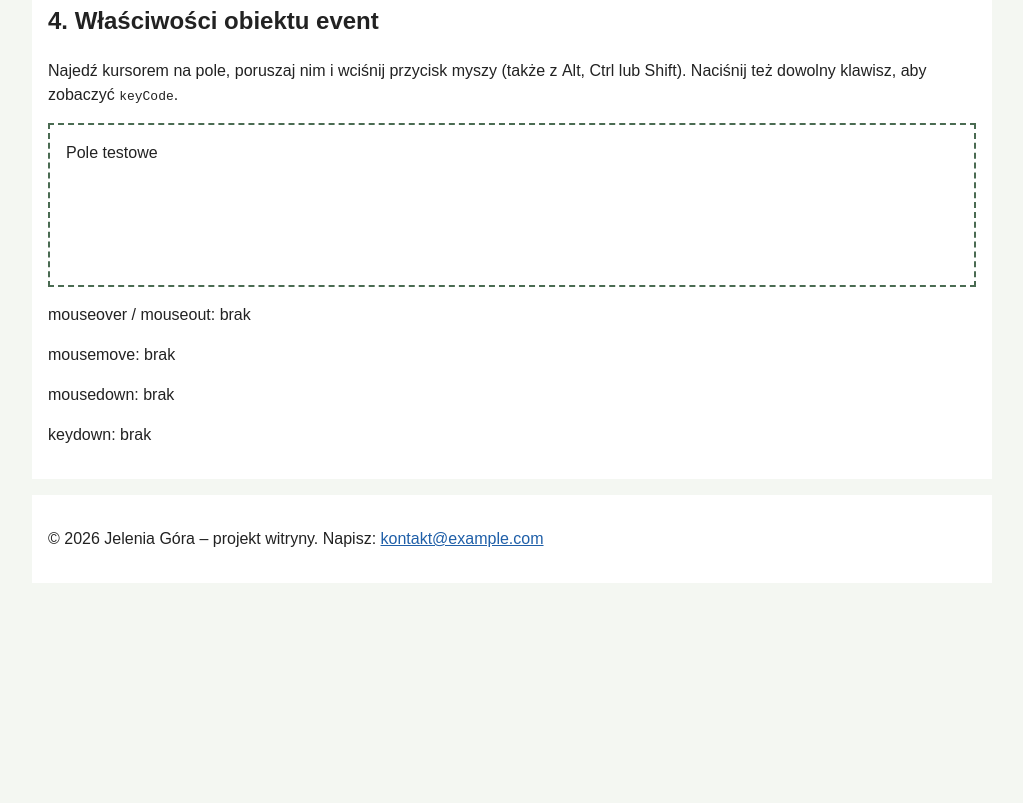
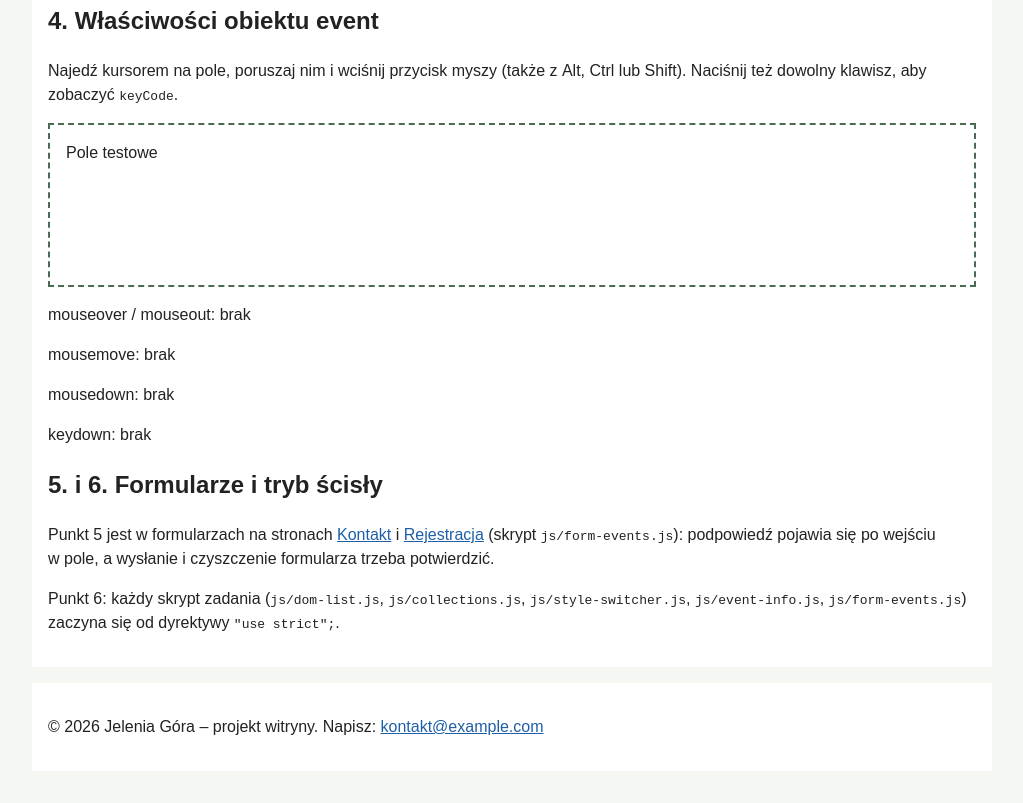
Before and after one commit to plawinskig/Web, a plain HTML site: page dom-events.html in a window 1280 px wide. Shown: the part 914-1717 px from the top of the page, without its empty margins (128-1151 px from the left). Before the commit the page ends 1529 px from the top, so only its background shows below. Drawn offline with Linux system fonts and the light colour scheme; a web font is replaced by a local one.

Commit message:
Point to the solutions of points 5 and 6 on the DOM and events page
- dom-events.html: add a section linking the form pages and listing the strict mode scripts

```diff
--- a/dom-events.html
+++ b/dom-events.html
@@ -103,6 +103,19 @@
       <p id="down-info">mousedown: brak</p>
       <p id="key-info">keydown: brak</p>
     </section>
+
+    <section>
+      <h2>5. i 6. Formularze i tryb ścisły</h2>
+      <p>
+        Punkt 5 jest w&nbsp;formularzach na stronach <a href="contact.html">Kontakt</a> i&nbsp;<a href="registration.html">Rejestracja</a>
+        (skrypt <code>js/form-events.js</code>): podpowiedź pojawia się po wejściu w&nbsp;pole, a&nbsp;wysłanie
+        i&nbsp;czyszczenie formularza trzeba potwierdzić.
+      </p>
+      <p>
+        Punkt 6: każdy skrypt zadania (<code>js/dom-list.js</code>, <code>js/collections.js</code>, <code>js/style-switcher.js</code>,
+        <code>js/event-info.js</code>, <code>js/form-events.js</code>) zaczyna się od dyrektywy <code>"use strict";</code>.
+      </p>
+    </section>
   </main>
 
   <footer>
```
